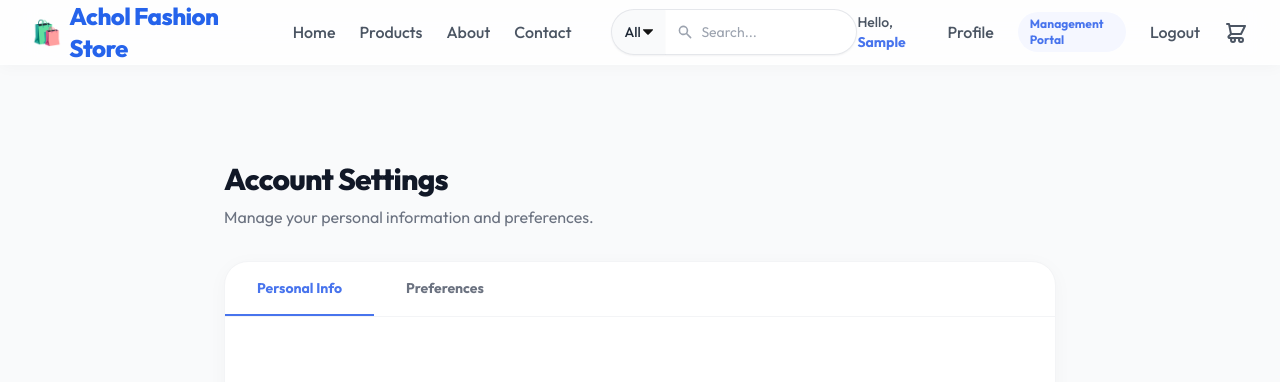
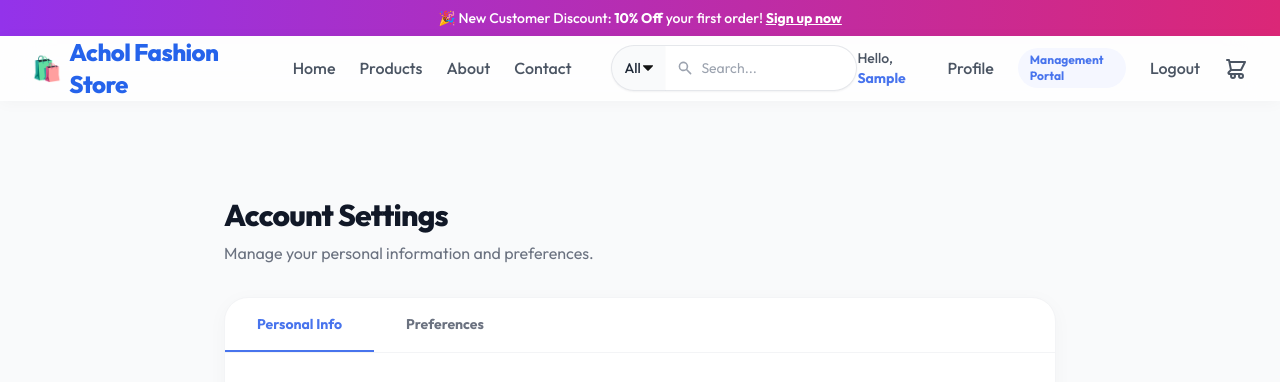
Before and after one commit to Nyombe/Achol-product-store, a Django app: page /auth/profile/ in a window 1280 px wide. Shown: the top 382 px of the page. Run offline with Django 4.2, Linux system fonts and the light colour scheme; the visitor is signed in with stand-in values (Sample User, id 1); data that the repository does not hold is empty; style sheets or scripts are compiled from the project's sources; parts of the project's set-up code (start-up, migrations or seed data) failed here and were passed over.

Commit message:
Incorporate promotions and incentives with top banner

```diff
--- a/templates/base/base.html
+++ b/templates/base/base.html
@@ -36,6 +36,14 @@
     {% block extra_css %}{% endblock %}
 </head>
 <body class="bg-gray-50 flex flex-col min-h-screen selection:bg-indigo-100 selection:text-indigo-900 overflow-x-hidden">
+    <!-- Promotion Banner -->
+    <div class="bg-gradient-to-r from-purple-600 to-pink-600 text-white text-center py-2 px-4">
+        <p class="text-sm font-medium">
+            🎉 New Customer Discount: <strong>10% Off</strong> your first order!
+            <a href="{% url 'auth:register' %}" class="underline hover:no-underline font-bold">Sign up now</a>
+        </p>
+    </div>
+
     <!-- Navigation -->
     <nav class="bg-white/80 backdrop-blur-xl border-b border-white/20 sticky top-0 z-50 shadow-[0_2px_15px_rgb(0,0,0,0.03)]">
         <div class="max-w-7xl mx-auto px-4 sm:px-6 lg:px-8">
```
